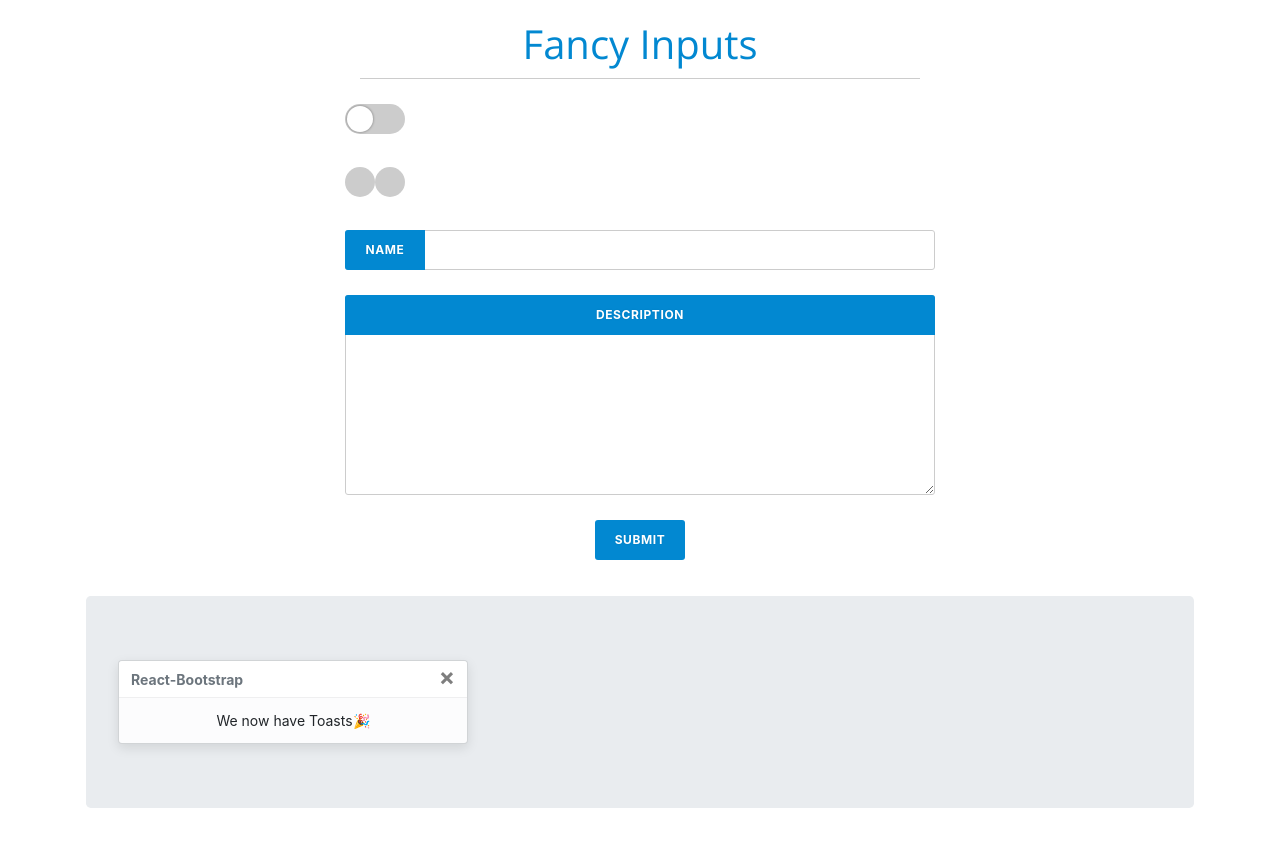
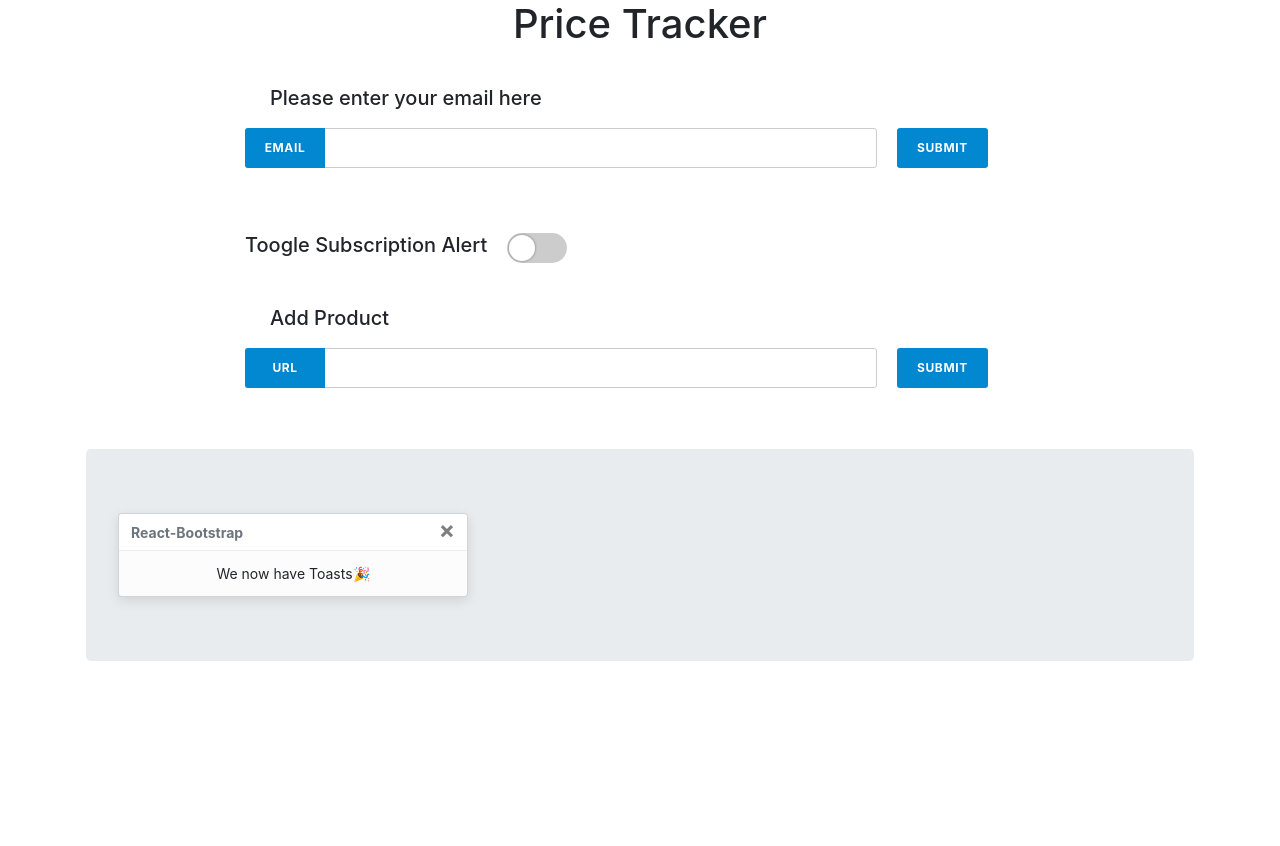
Before and after one commit to maverickamit/bargain-react, a React (Create React App) app: page / in a window 1280 px wide. Shown: the top 846 px of the page. After the commit the page ends 800 px from the top, so only its background shows below. Built offline with nearby package versions, Linux system fonts and the light colour scheme.

Commit message:
updated css

```diff
--- a/src/App.js
+++ b/src/App.js
@@ -2,10 +2,22 @@ import React from 'react';
 import AddForm from './components/AddForm/AddForm';
 import Subscriptions from './components/Subscriptions/Subscriptions';
 import './App.css';
+import './components/AddForm/AddForm.css';
 
 function App() {
 	return (
 		<div className="App">
+			<h1> Price Tracker </h1>{' '}
+			<form action="#">
+				<h5 class="text-help"> Please enter your email here </h5>
+				<div class="row">
+					<input type="text" name="fancy-text" id="fancy-text" />
+					<label for="fancy-text"> Email </label>{' '}
+					<button type="submit" tabindex="0">
+						Submit{' '}
+					</button>{' '}
+				</div>
+			</form>{' '}
 			<AddForm />
 			<Subscriptions />
 		</div>
--- a/src/components/AddForm/AddForm.css
+++ b/src/components/AddForm/AddForm.css
@@ -1,7 +1,7 @@
 form {
     padding: 20px;
     margin: 0 auto;
-    max-width: 600px;
+    max-width: 800px;
 }
 
 form h1 {
@@ -23,7 +23,8 @@ form .row {
 form input[type="text"],
 form input[type="password"],
 form textarea {
-    width: 100%;
+    display: inline-block;
+    width: 80%;
     height: 40px;
     padding: 10px 10px 10px 90px;
     box-sizing: border-box;
@@ -34,11 +35,11 @@ form textarea {
     transition: all 0.3s cubic-bezier(1, 0.1, 0, 0.9);
 }
 
-form textarea {
-    height: auto;
-    min-height: 200px;
-    padding: 50px 10px 10px 10px;
+.text-help {
+    text-align: left;
+    padding: 10px;
 }
+
 
 form input[type="text"]+label,
 form input[type="password"]+label,
@@ -101,45 +102,6 @@ form input[type="radio"] {
     padding: 0;
 }
 
-form input[type="radio"]+label {
-    position: relative;
-    display: inline-block;
-    overflow: hidden;
-    text-indent: -9999px;
-    background: #ccc;
-    width: 30px;
-    height: 30px;
-    border-radius: 100%;
-    cursor: pointer;
-    -webkit-transition: all 0.3s cubic-bezier(1, 0.1, 0, 0.9);
-    transition: all 0.3s cubic-bezier(1, 0.1, 0, 0.9);
-}
-
-form input[type="radio"]+label:before {
-    content: '';
-    position: absolute;
-    display: block;
-    height: 10px;
-    width: 10px;
-    top: 50%;
-    left: 50%;
-    background: white;
-    border-radius: 100%;
-    box-shadow: 0 0 2px 2px rgba(0, 0, 0, 0.1);
-    -webkit-transition: all 0.3s cubic-bezier(1, 0.1, 0, 0.9) 0.1s;
-    transition: all 0.3s cubic-bezier(1, 0.1, 0, 0.9) 0.1s;
-    -webkit-transform: translateZ(0) translate(-50%, -50%) scale(0);
-    transform: translateZ(0) translate(-50%, -50%) scale(0);
-}
-
-form input[type="radio"]:checked+label {
-    background: #0288D1;
-}
-
-form input[type="radio"]:checked+label:before {
-    -webkit-transform: translateZ(0) translate(-50%, -50%) scale(1);
-    transform: translateZ(0) translate(-50%, -50%) scale(1);
-}
 
 form input[type="checkbox"]+label {
     position: relative;
@@ -199,6 +161,7 @@ form input[type="checkbox"]:checked+label:after {
 }
 
 form button {
+    display: inline-block;
     position: relative;
     overflow: hidden;
     height: 40px;
@@ -219,11 +182,12 @@ form button {
     -webkit-transform: translateZ(0) translateX(0);
     transform: translateZ(0) translateX(0);
     z-index: 2;
+    margin: 0 20px;
 }
 
 form button:before {
     content: '';
-    display: block;
+
     position: absolute;
     top: 0;
     right: 0;
--- a/src/components/AddForm/AddForm.jsx
+++ b/src/components/AddForm/AddForm.jsx
@@ -4,33 +4,20 @@ import './AddForm.css';
 function AddForm() {
 	return (
 		<form action="#">
-			<h1>Fancy Inputs</h1>
 			<div class="row">
+				<h5 style={{ paddingRight: '20px' }}>Toogle Subscription Alert</h5>
 				<input type="checkbox" name="fancy-checkbox" id="fancy-checkbox" />
 				<label for="fancy-checkbox">Checkbox</label>
 			</div>
-
-			<div class="row">
-				<input type="radio" name="fancy-radio" id="fancy-radio-1" />
-				<label for="fancy-radio-1">Radio</label>
-
-				<input type="radio" name="fancy-radio" id="fancy-radio-2" />
-				<label for="fancy-radio-2">Radio</label>
-			</div>
+			<h5 class="text-help">Add Product</h5>
 
 			<div class="row">
 				<input type="text" name="fancy-text" id="fancy-text" />
-				<label for="fancy-text">Name</label>
+				<label for="fancy-text">Url</label>
+				<button type="submit" tabindex="0">
+					Submit
+				</button>
 			</div>
-
-			<div class="row">
-				<textarea name="fancy-textarea" id="fancy-textarea" />
-				<label for="fancy-textarea">Description</label>
-			</div>
-
-			<button type="submit" tabindex="0">
-				Submit
-			</button>
 		</form>
 	);
 }
```
